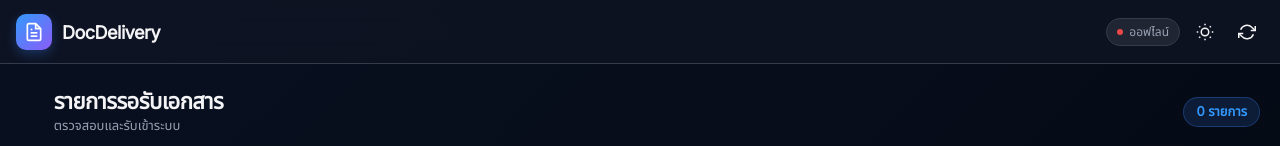
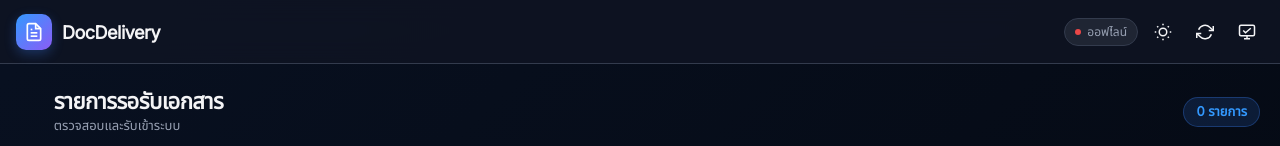
Before and after one commit to tcbygs-ctrl/doc-delivery-app, a website: page public/index.html in a window 1280 px wide. Shown: the top 146 px of the page. Drawn offline with Linux system fonts and the light colour scheme; no server answers; some icons are missing; a web font is replaced by a local one.

Commit message:
auto: update via Claude Code

```diff
--- a/public/index.html
+++ b/public/index.html
@@ -41,6 +41,9 @@
           </button>
           <button class="icon-btn" id="refreshBtn" title="รีเฟรช" aria-label="รีเฟรช">
             <svg width="18" height="18" viewBox="0 0 24 24" fill="none" stroke="currentColor" stroke-width="2"><polyline points="23 4 23 10 17 10"/><polyline points="1 20 1 14 7 14"/><path d="M3.51 9a9 9 0 0 1 14.85-3.36L23 10M1 14l4.64 4.36A9 9 0 0 0 20.49 15"/></svg>
+          </button>
+          <button class="icon-btn" id="monitorBtn" title="ตรวจสอบการโหลดข้อมูล" aria-label="ตรวจสอบการโหลดข้อมูล">
+            <svg width="18" height="18" viewBox="0 0 24 24" fill="none" stroke="currentColor" stroke-width="2"><rect x="2" y="3" width="20" height="14" rx="2"/><path d="M8 21h8M12 17v4"/><polyline points="7 10 10 13 17 7"/></svg>
           </button>
         </div>
       </div>
```
